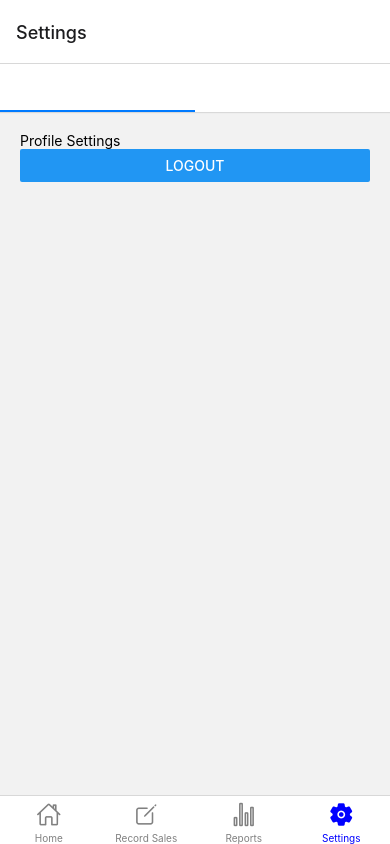
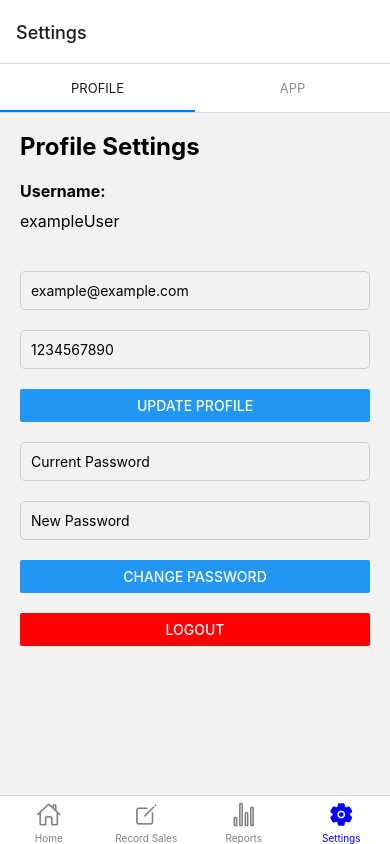
Before and after one commit to jeongdari/CharmySalesLog, a React Native app: screen /Settings in a window 390 px wide. Built offline with nearby package versions, Linux system fonts and the light colour scheme.

Commit message:
Front End Designs Added

```diff
--- a/screens/AppSettingsScreen.jsx
+++ b/screens/AppSettingsScreen.jsx
@@ -1,11 +1,51 @@
-import React from 'react';
-import { View, Text, StyleSheet } from 'react-native';
+import React, { useState } from 'react';
+import { View, Text, StyleSheet, Switch, Button, TextInput, Linking } from 'react-native';
+import DarkMode from './DarkMode';
 
 export default function AppSettingsScreen() {
+  const { isDarkMode, toggleDarkMode } = DarkMode();
+  const [dailySummary, setDailySummary] = useState(false);
+  const [currency, setCurrency] = useState('USD');
+
+  const handleExportData = () => {
+    // Logic to export data as CSV/Excel files
+    // Dummy implementation: Opens email client with CSV file attached
+    const csvData = generateCSVData(); // Function to generate CSV data
+    const subject = 'Sales Data Backup';
+    const email = 'user@example.com';
+    const url = `mailto:${email}?subject=${subject}&body=${csvData}`;
+    Linking.openURL(url);
+  };
+
+  const generateCSVData = () => {
+    // Dummy function to generate CSV data
+    return 'Date,Total Sales\n2022-01-01,500\n2022-01-02,700\n2022-01-03,600';
+  };
+
   return (
     <View style={styles.container}>
-      <Text>App Settings</Text>
-      {/* App settings components */}
+      <Text style={styles.header}>App Settings</Text>
+
+      <View style={styles.setting}>
+        <Text>Dark Mode</Text>
+        <Switch value={isDarkMode} onValueChange={toggleDarkMode} />
+      </View>
+
+      <View style={styles.setting}>
+        <Text>Daily Sales Summary</Text>
+        <Switch value={dailySummary} onValueChange={setDailySummary} />
+      </View>
+
+      <View style={styles.setting}>
+        <Text>Currency</Text>
+        <TextInput
+          style={styles.input}
+          value={currency}
+          onChangeText={setCurrency}
+        />
+      </View>
+
+      <Button title="Export Data as CSV" onPress={handleExportData} />
     </View>
   );
 }
@@ -14,5 +54,23 @@ const styles = StyleSheet.create({
   container: {
     flex: 1,
     padding: 20,
+    backgroundColor: '#fff',
+  },
+  header: {
+    fontSize: 24,
+    fontWeight: 'bold',
+    marginBottom: 20,
+  },
+  setting: {
+    flexDirection: 'row',
+    justifyContent: 'space-between',
+    alignItems: 'center',
+    marginBottom: 20,
+  },
+  input: {
+    borderBottomWidth: 1,
+    borderBottomColor: '#ccc',
+    flex: 1,
+    marginLeft: 10,
   },
 });
--- /dev/null
+++ b/screens/DarkMode.jsx
@@ -0,0 +1,33 @@
+import React, { useState, useEffect } from 'react';
+import { Appearance, StyleSheet, Text, View } from 'react-native';
+
+export default function DarkMode() {
+  const colorScheme = Appearance.getColorScheme();
+  const [isDarkMode, setIsDarkMode] = useState(colorScheme === 'dark');
+
+  useEffect(() => {
+    const subscription = Appearance.addChangeListener(({ colorScheme }) => {
+      setIsDarkMode(colorScheme === 'dark');
+    });
+
+    return () => subscription.remove();
+  }, []);
+
+  const styles = StyleSheet.create({
+    container: {
+      flex: 1,
+      justifyContent: 'center',
+      alignItems: 'center',
+      backgroundColor: isDarkMode ? 'black' : 'white',
+    },
+    text: {
+      color: isDarkMode ? 'white' : 'black',
+    },
+  });
+
+  return (
+    <View style={styles.container}>
+      <Text style={styles.text}>This is a {isDarkMode ? 'dark' : 'light'} theme.</Text>
+    </View>
+  );
+}
--- a/screens/HomeScreen.jsx
+++ b/screens/HomeScreen.jsx
@@ -1,24 +1,28 @@
-import React, { useState } from 'react';
-import { View, Text, Button, StyleSheet } from 'react-native';
+import React from 'react';
+import { View, Text, TouchableOpacity, StyleSheet } from 'react-native';
 
 export default function HomeScreen({ navigation }) {
   return (
     <View style={styles.container}>
-      <Text style={styles.welcomeText}>Welcome to the Sales Logging App!</Text>
+      <Text style={styles.welcomeText}>Welcome to the Sales Logging App</Text>
+      <View style={styles.salesSummary}>
+        <Text style={styles.salesText}>Today's Total Sales:</Text>
+        <Text style={styles.salesAmount}>Card: $500</Text>
+        <Text style={styles.salesAmount}>Cash: $300</Text>
+      </View>
       <View style={styles.buttonContainer}>
-        <Button
-          title="Record Sales"
+        <TouchableOpacity
+          style={styles.button}
           onPress={() => navigation.navigate('Record Sales')}
-        />
-        <Button
-          title="View Reports"
+        >
+          <Text style={styles.buttonText}>Record Sales</Text>
+        </TouchableOpacity>
+        <TouchableOpacity
+          style={styles.button}
           onPress={() => navigation.navigate('Reports')}
-        />
-      </View>
-      <View style={styles.salesSummary}>
-        <Text>Today's Total Sales:</Text>
-        <Text>Card: $500</Text>
-        <Text>Cash: $300</Text>
+        >
+          <Text style={styles.buttonText}>View Reports</Text>
+        </TouchableOpacity>
       </View>
     </View>
   );
@@ -27,23 +31,55 @@ export default function HomeScreen({ navigation }) {
 const styles = StyleSheet.create({
   container: {
     flex: 1,
+    backgroundColor: '#f5f5f5',
     padding: 20,
     alignItems: 'center',
     justifyContent: 'center',
   },
   welcomeText: {
-    fontSize: 18,
+    fontSize: 22,
     fontWeight: 'bold',
-    marginBottom: 20,
+    color: '#333',
+    marginBottom: 80,
   },
   buttonContainer: {
     flexDirection: 'row',
-    justifyContent: 'space-between',
+    justifyContent: 'space-around',
     width: '100%',
-    marginBottom: 20,
+    marginTop: 30,
+    marginBottom: 10,
+  },
+  button: {
+    backgroundColor: '#007bff',
+    padding: 15,
+    borderRadius: 5,
+  },
+  buttonText: {
+    color: '#fff',
+    fontSize: 16,
+    fontWeight: 'bold',
   },
   salesSummary: {
-    marginTop: 20,
+    marginTop: 10,
+    marginBottom: 50,
+    padding: 20,
+    borderRadius: 5,
+    backgroundColor: '#fff',
+    shadowColor: '#000',
+    shadowOffset: { width: 0, height: 2 },
+    shadowOpacity: 0.1,
+    shadowRadius: 5,
+    elevation: 3,
     alignItems: 'center',
   },
+  salesText: {
+    fontSize: 18,
+    fontWeight: 'bold',
+    color: '#333',
+    marginBottom: 10,
+  },
+  salesAmount: {
+    fontSize: 16,
+    color: '#333',
+  },
 });
--- a/screens/ProfileSettingsScreen.jsx
+++ b/screens/ProfileSettingsScreen.jsx
@@ -1,16 +1,74 @@
-import React from 'react';
-import { View, Text, Button, StyleSheet } from 'react-native';
+import React, { useState } from 'react';
+import { View, Text, TextInput, Button, StyleSheet, Alert } from 'react-native';
 
 export default function ProfileSettingsScreen() {
+  const [username] = useState('exampleUser'); // Username cannot be changed
+  const [email, setEmail] = useState('example@example.com');
+  const [contact, setContact] = useState('1234567890');
+  const [currentPassword, setCurrentPassword] = useState('');
+  const [newPassword, setNewPassword] = useState('');
+
   const handleLogout = () => {
     // Logic to log out
+    Alert.alert("Logged Out", "You have been logged out successfully.");
+  };
+
+  const handleProfileUpdate = () => {
+    // Logic to update profile
+    Alert.alert("Profile Updated", "Your profile information has been updated.");
+  };
+
+  const handleChangePassword = () => {
+    // Logic to change password
+    Alert.alert("Password Changed", "Your password has been changed successfully.");
   };
 
   return (
     <View style={styles.container}>
-      <Text>Profile Settings</Text>
-      {/* Profile management components */}
-      <Button title="Logout" onPress={handleLogout} />
+      <Text style={styles.header}>Profile Settings</Text>
+
+      <Text style={styles.label}>Username:</Text>
+      <Text style={styles.username}>{username}</Text>
+
+      <View style={styles.separator} />
+
+      <TextInput
+        style={styles.input}
+        placeholder="Email"
+        value={email}
+        onChangeText={setEmail}
+        keyboardType="email-address"
+      />
+      <TextInput
+        style={styles.input}
+        placeholder="Contact"
+        value={contact}
+        onChangeText={setContact}
+        keyboardType="phone-pad"
+      />
+      <Button title="Update Profile" onPress={handleProfileUpdate} />
+
+      <View style={styles.separator} />
+
+      <TextInput
+        style={styles.input}
+        placeholder="Current Password"
+        value={currentPassword}
+        onChangeText={setCurrentPassword}
+        secureTextEntry
+      />
+      <TextInput
+        style={styles.input}
+        placeholder="New Password"
+        value={newPassword}
+        onChangeText={setNewPassword}
+        secureTextEntry
+      />
+      <Button title="Change Password" onPress={handleChangePassword} />
+
+      <View style={styles.separator} />
+
+      <Button title="Logout" onPress={handleLogout} color="red" />
     </View>
   );
 }
@@ -20,4 +78,28 @@ const styles = StyleSheet.create({
     flex: 1,
     padding: 20,
   },
+  header: {
+    fontSize: 24,
+    fontWeight: 'bold',
+    marginBottom: 20,
+  },
+  label: {
+    fontSize: 16,
+    fontWeight: 'bold',
+    marginBottom: 10,
+  },
+  username: {
+    fontSize: 16,
+    marginBottom: 20,
+  },
+  input: {
+    borderWidth: 1,
+    borderColor: '#ccc',
+    padding: 10,
+    borderRadius: 5,
+    marginBottom: 20,
+  },
+  separator: {
+    height: 20,
+  },
 });
```
